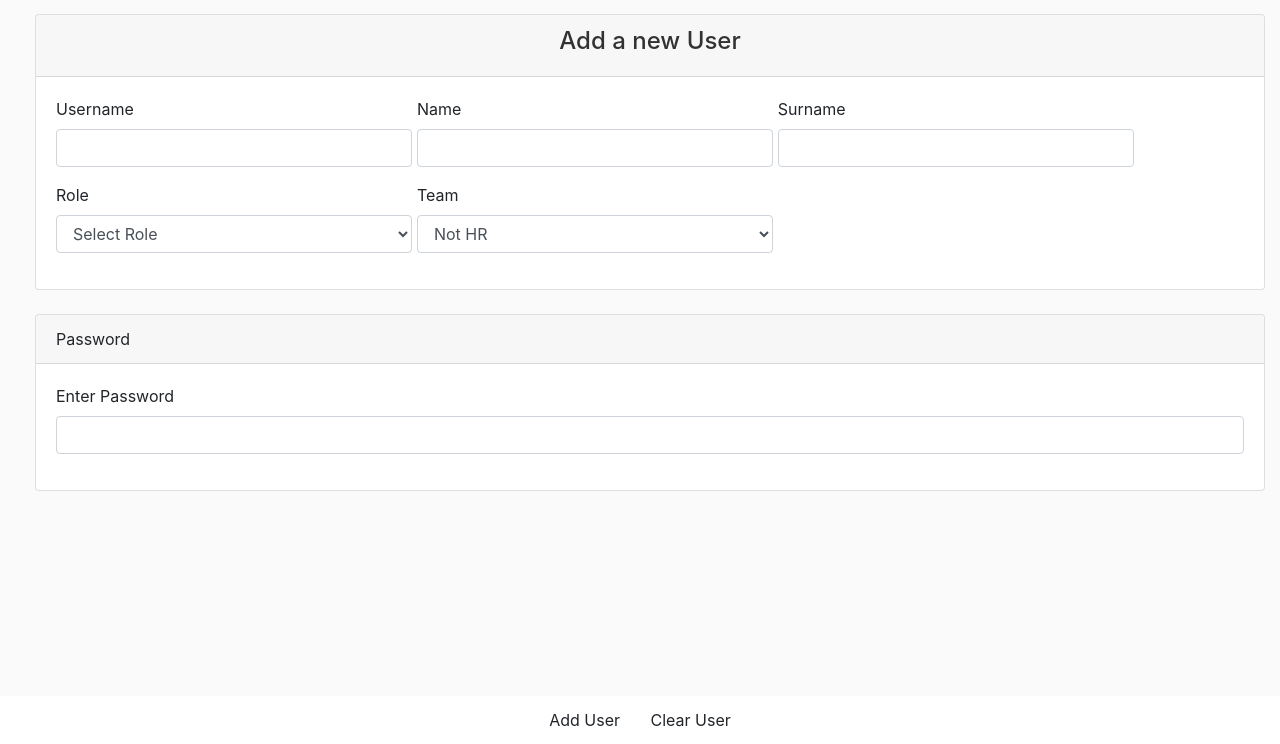
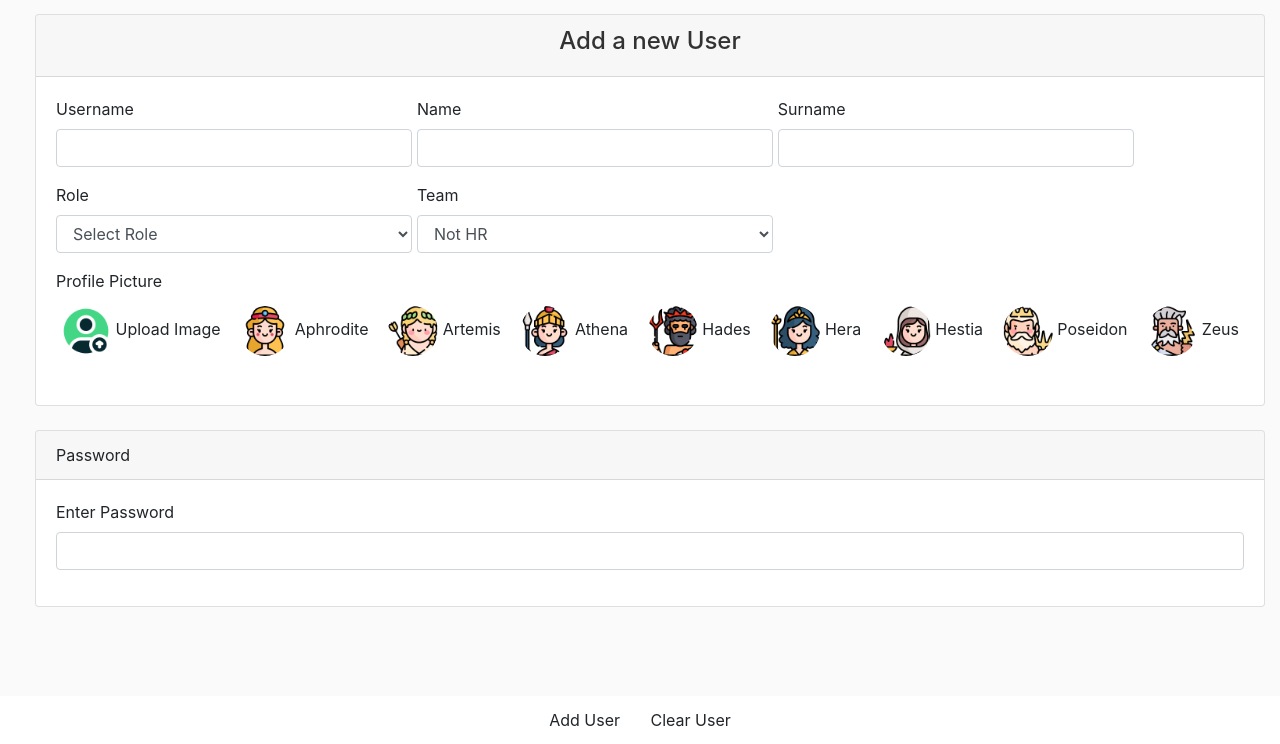
Before and after one commit to DarthTigerson/Hermes, a FastAPI app: template templates/add-user.html in a window 1280 px wide. Shown: the part 56-800 px from the top of the page. Run offline with FastAPI, Linux system fonts and the light colour scheme; the template is opened without the code that fills it, so the values that code supplies are empty; some libraries are stand-ins or nearby versions.

Commit message:
wip profile image selection

```diff
--- a/templates/add-user.html
+++ b/templates/add-user.html
@@ -42,6 +42,65 @@
                         {% endfor %}
                     </select>
                 </div>
+                <div style="width: 100%; display: inline-block;" class="form-group">
+                    <label>Profile Picture</label>
+                    <div style="display: flex; justify-content: space-between;">
+                        <div>
+                            <input type="radio" id="upload_image" name="profile_image" value="0">
+                            <label for="upload_image" style="padding: 5px;">
+                                <img src="/static/img/upload.png" alt="upload" width="50px"> Upload Image
+                            </label>
+                        </div>
+                        <div>
+                            <input type="radio" id="Aphrodite" name="profile_image" value="1">
+                            <label for="Aphrodite" style="padding: 5px;">
+                                <img src="/static/img/aphrodite.png" alt="Aphrodite" width="50px" style="border-radius: 50%; background-color: {{settings.primary_color}};"> Aphrodite
+                            </label>
+                        </div>
+                        <div>
+                            <input type="radio" id="Artemis" name="profile_image" value="2">
+                            <label for="Artemis" style="padding: 5px;">
+                                <img src="/static/img/artemis.png" alt="Artemis" width="50px" style="border-radius: 50%; background-color: {{settings.primary_color}};"> Artemis
+                            </label>
+                        </div>
+                        <div>
+                            <input type="radio" id="Athena" name="profile_image" value="3">
+                            <label for="Athena" style="padding: 5px;">
+                                <img src="/static/img/athena.png" alt="Athena" width="50px" style="border-radius: 50%; background-color: {{settings.primary_color}};"> Athena
+                            </label>
+                        </div>
+                        <div>
+                            <input type="radio" id="Hades" name="profile_image" value="4">
+                            <label for="Hades" style="padding: 5px;">
+                                <img src="/static/img/hades.png" alt="Hades" width="50px" style="border-radius: 50%; background-color: {{settings.primary_color}};"> Hades
+                            </label>
+                        </div>
+                        <div>
+                            <input type="radio" id="Hera" name="profile_image" value="5">
+                            <label for="Hera" style="padding: 5px;">
+                                <img src="/static/img/hera.png" alt="Hera" width="50px" style="border-radius: 50%; background-color: {{settings.primary_color}};"> Hera
+                            </label>
+                        </div>
+                        <div>
+                            <input type="radio" id="Hestia" name="profile_image" value="6">
+                            <label for="Hestia" style="padding: 5px;">
+                                <img src="/static/img/hestia.png" alt="Hestia" width="50px" style="border-radius: 50%; background-color: {{settings.primary_color}};"> Hestia
+                            </label>
+                        </div>
+                        <div>
+                            <input type="radio" id="Poseidon" name="profile_image" value="7">
+                            <label for="Poseidon" style="padding: 5px;">
+                                <img src="/static/img/poseidon.png" alt="Poseidon" width="50px" style="border-radius: 50%; background-color: {{settings.primary_color}};"> Poseidon
+                            </label>
+                        </div>
+                        <div>
+                            <input type="radio" id="Zeus" name="profile_image" value="8">
+                            <label for="Zeus" style="padding: 5px;">
+                                <img src="/static/img/zeus.png" alt="Zeus" width="50px" style="border-radius: 50%; background-color: {{settings.primary_color}};"> Zeus
+                            </label>
+                        </div>
+                    </div>
+                </div>
             </div>
         </div>
         <br>
@@ -64,3 +123,19 @@
         </div>
     </form>
 </div>
+
+<style>
+    input[type="radio"] {
+        display: none;
+    }
+
+    input[type="radio"]:checked + label {
+        background-color: {{settings.secondary_color}};
+    }
+
+    label {
+        border-radius: 10px;
+        display: inline-block;
+        width: 100%;
+    }
+</style>
```
